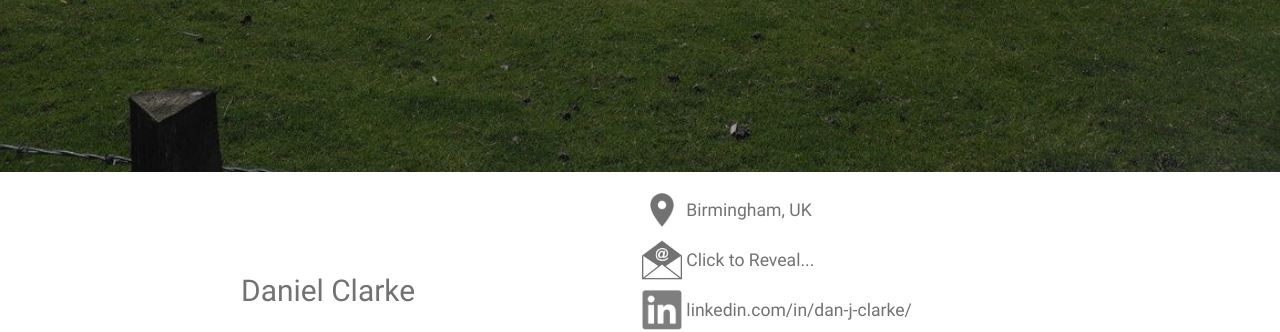
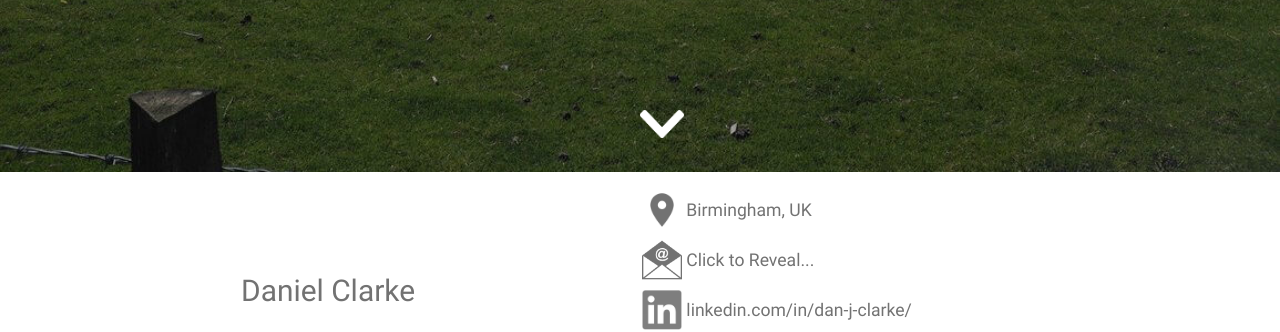
Before and after one commit to dcdanny/dcdanny.github.io, a Jekyll site: the page built from index.md, in a window 1280 px wide. Shown: the part 728-1060 px from the top of the page. Built offline with Jekyll 4.4.1, drawn with Linux system fonts in a browser that asks for light colours.

Commit message:
Added down arrow

```diff
--- a/_layouts/header.html
+++ b/_layouts/header.html
@@ -8,6 +8,7 @@ layout: master
 	</nav>
 	<div class="titleText v-center">Hello, I'm Dan</div><br>
 	<div style="font-size:170%;" class="titleText v-center">2nd Year Computer Science &bull; University of Birmingham</div>
+	<div class="arrow-down"><img src="assets/chevron-down.png" style="height:28px;"></div>
 </header>
 
 		{{ content }}
```
